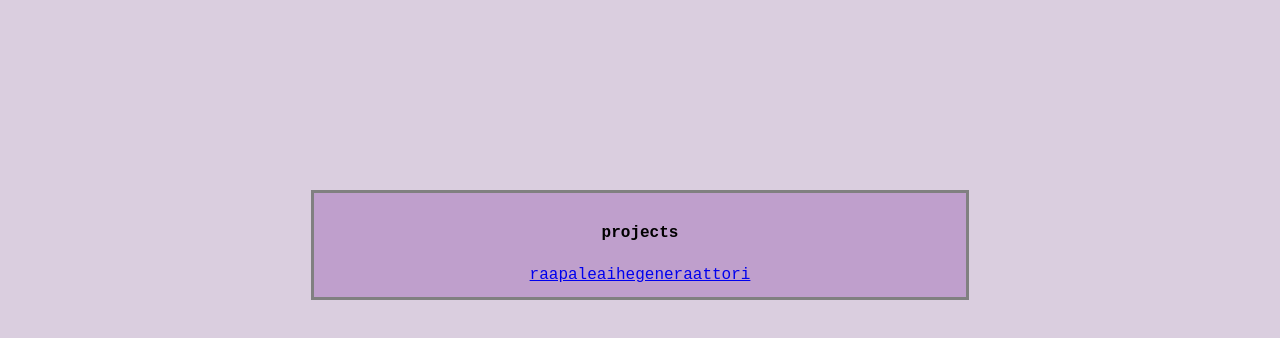
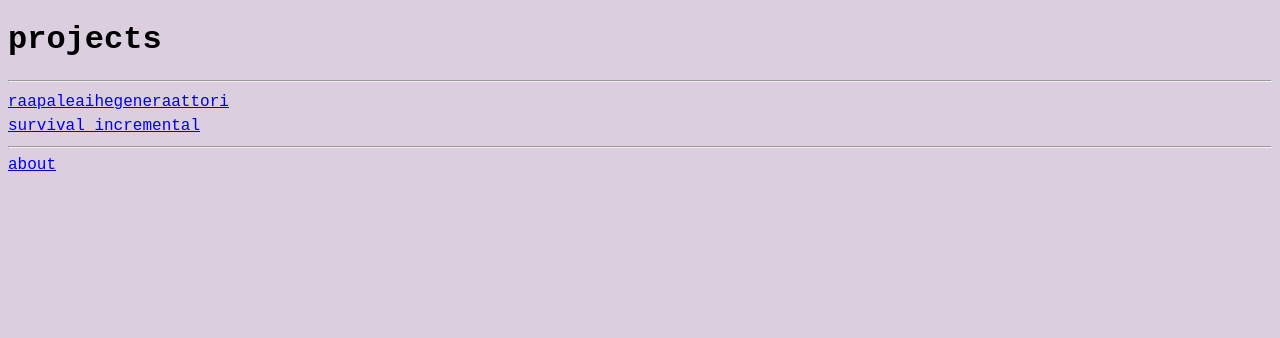
Before and after one commit to huldahei/huldahei.github.io, a plain HTML site: page index.html in a window 1280 px wide. Drawn offline with Linux system fonts and the light colour scheme.

Commit message:
Update index.html

```diff
--- a/index.html
+++ b/index.html
@@ -4,20 +4,23 @@
     <meta charset="UTF-8">
     <meta http-equiv="X-UA-Compatible" content="IE=edge">
     <meta name="viewport" content="width=device-width, initial-scale=1.0">
-    <title>Projects</title>
+    <title>projects</title>
     <link rel="stylesheet" href="styles.css">
 </head>
 <body>
 
-    <div id="main">
+    <div id="wrapper">
 
-        <h4>projects</h4>
+        <h1>projects</h1>
+        <hr>
 
-        <li> <a href="raapaleaihegeneraattori/index.html">raapaleaihegeneraattori</a></li>
+            <li> <a href="raapaleaihegeneraattori/index.html">raapaleaihegeneraattori</a></li>
+            <li> <a href="survival_incremental/index.html">survival incremental</a></li>
+
+        <hr>
+            <a href="about.html">about</a>
 
     </div>
-
-
 
     <script src="script.js"></script>
 </body>
```
